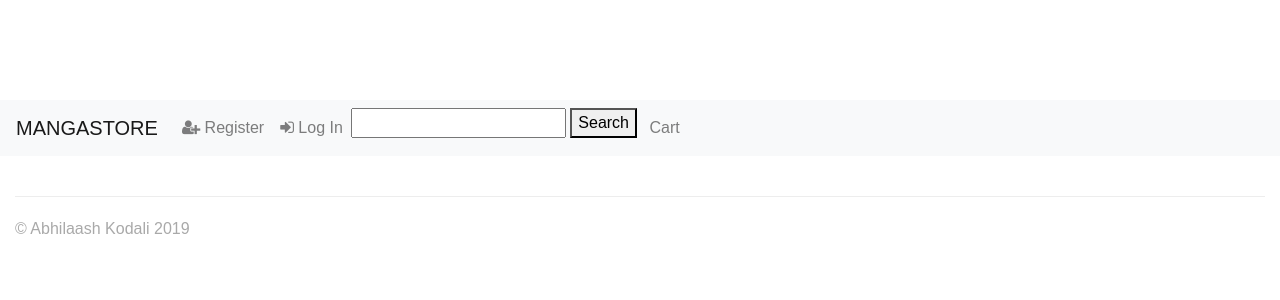
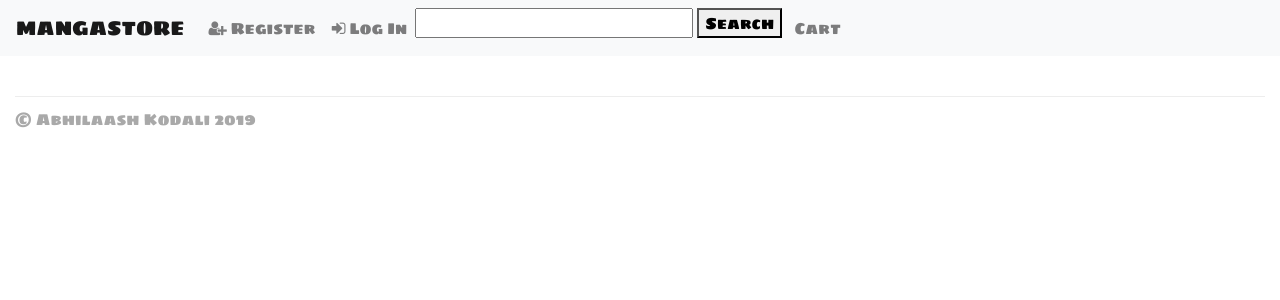
Before and after one commit to ablshk/ecommerce, a Django app: page / in a window 1280 px wide. Shown: the top 300 px of the page. Run offline with Django 3.2, Linux system fonts and the light colour scheme; data that the repository does not hold is empty; some libraries are stand-ins or nearby versions.

Commit message:
changes to custom.css

```diff
--- a/static/css/custom.css
+++ b/static/css/custom.css
@@ -1,12 +1,13 @@
+@import url('https://fonts.googleapis.com/css?family=Bangers|Sigmar+One&display=swap');
+
 body {
-    font-family: Arial;
-    padding-top: 100px;
+    font-family: 'Sigmar One', sans-serif;
 }
 
 footer {
     margin-top: 40px;
-    padding-top: 20px;
-    padding-bottom: 20px;
+    padding-top: 10px;
+    padding-bottom: 10px;
     border-top: 1px solid #ededed;
     color: #A9A9A9;
 }
@@ -64,3 +65,7 @@ caption p {
 .product-description {
     min-height: 40px;
 }
+
+#navstick {
+    margin-bottom: 1rem;
+}
```
